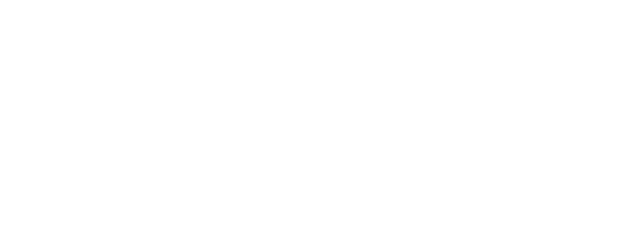
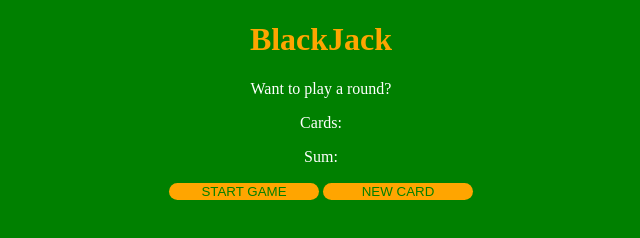
Before and after one commit to Peacefire1/Home-Js, a plain HTML site: page Blackjack-game/black.html in a window 1280 px wide. Shown: the whole page, without its empty margins (319-959 px from the left). Drawn offline with Linux system fonts and the light colour scheme.

Commit message:
blackjack.v.1

```diff
--- a/Blackjack-game/black.html
+++ b/Blackjack-game/black.html
@@ -5,9 +5,15 @@
     <meta http-equiv="X-UA-Compatible" content="IE=edge">
     <meta name="viewport" content="width=device-width, initial-scale=1.0">
     <title>Document</title>
+    <link rel="stylesheet" href="./style.css">
 </head>
 <body>
-
+    <h1>BlackJack</h1>
+    <p id="message-el">Want to play a round?</p>
+    <p id="cards-el">Cards:</p>
+    <p id="sum-el">Sum:</p>
+    <button onclick="startGame()">START GAME</button>
+    <button onclick="newCard()">NEW CARD</button>
     <script src="black.js"></script>
 </body>
 </html>
--- a/Blackjack-game/black.js
+++ b/Blackjack-game/black.js
@@ -5,19 +5,64 @@
 
 let firstCard = 6 ;
 let secondCard = 9 ;
+let cards = [firstCard, secondCard]
 let sum = firstCard + secondCard  ;
 let hasBlackJack = false ;
 let isAlive = true ;
 
-if(sum < 21){
-    console.log("Do you want to draw a new card?")
-} else if(sum === 21) {
-    console.log("Wohoo! You've got Blackjack!")
-    hasBlackJack = true
-} else {
-    console.log("You're out of the game!")
-    isAlive = false
+
+let message = ""
+
+
+let messageEl = document.getElementById("message-el");
+let sumEl = document.getElementById("sum-el")
+// let sumEl = document.querySelector("#sum-el")
+
+
+let cardsEl = document.getElementById("cards-el")
+
+
+function startGame(){
+    renderGame()
 }
+
+
+
+
+function renderGame(){
+
+    cardsEl.textContent = "Cards: " + cards[0] + " " + cards[1]
+    sumEl.textContent = "Sum: " + sum
+    if(sum < 21){
+        message = "Do you want to draw a new card?"
+    } else if(sum === 21) {
+        message = "Wohoo! You've got Blackjack!"
+        hasBlackJack = true
+    } else {
+        message = "You're out of the game!"
+        isAlive = false
+    }
+
+    messageEl.textContent = message
+
+}
+
+function newCard () {
+    console.log("Drawing a new card from the deck!");
+
+    let card = 6
+
+    sum += card
+
+    startGame()
+}
+
+
+
+
+
+
+
 
 // CASH OUT!
 console.log(hasBlackJack);
--- /dev/null
+++ b/Blackjack-game/style.css
@@ -0,0 +1,21 @@
+h1{
+    color: orange;
+}
+p{
+    color: white;
+}
+
+body{
+    background-color: green;
+    text-align: center;
+}
+
+button{
+    align-items: center;
+    width: 150px;
+    background-color: orange;
+    border-radius: 10px;
+    color: green;
+    font: bold;
+    border: none;
+}
```
